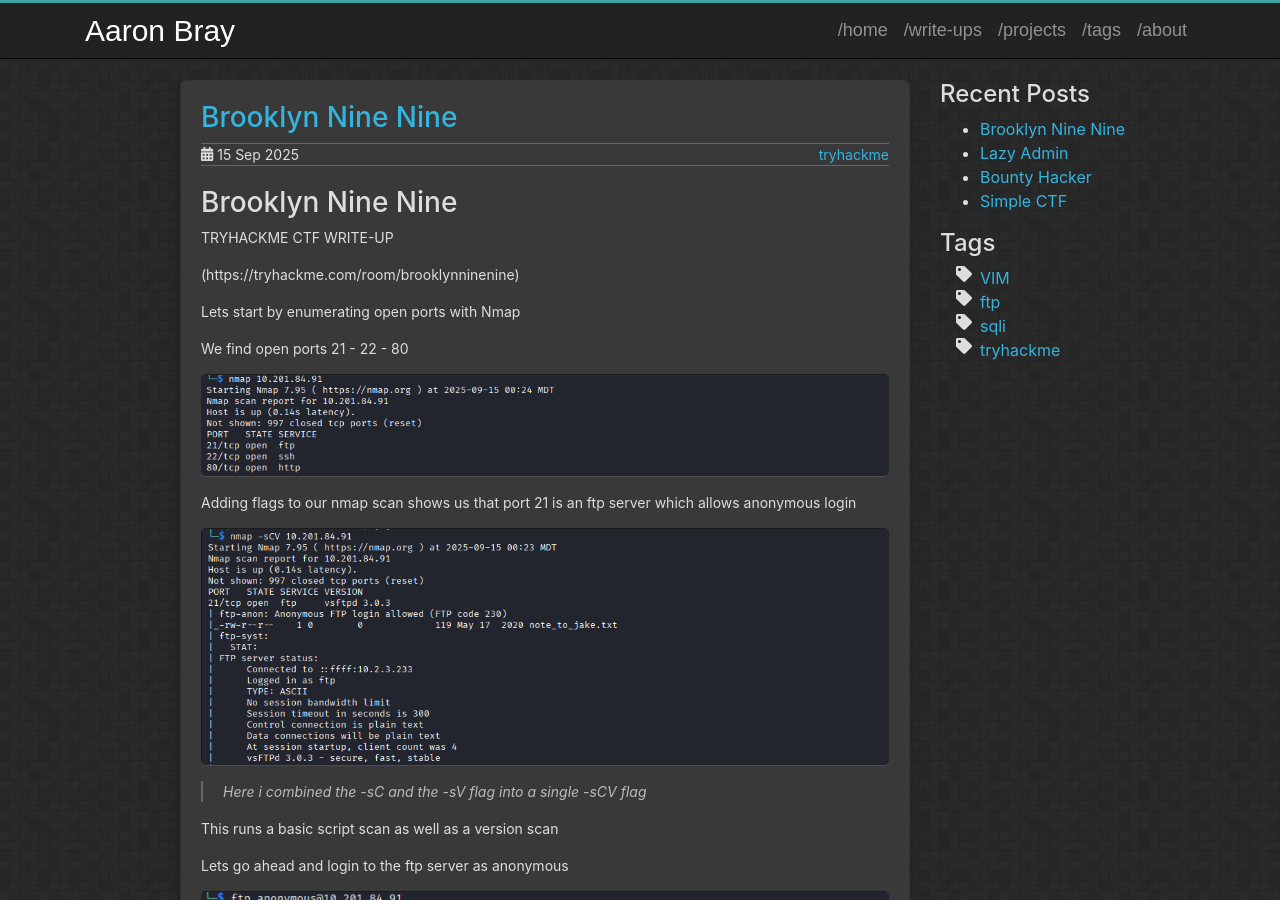
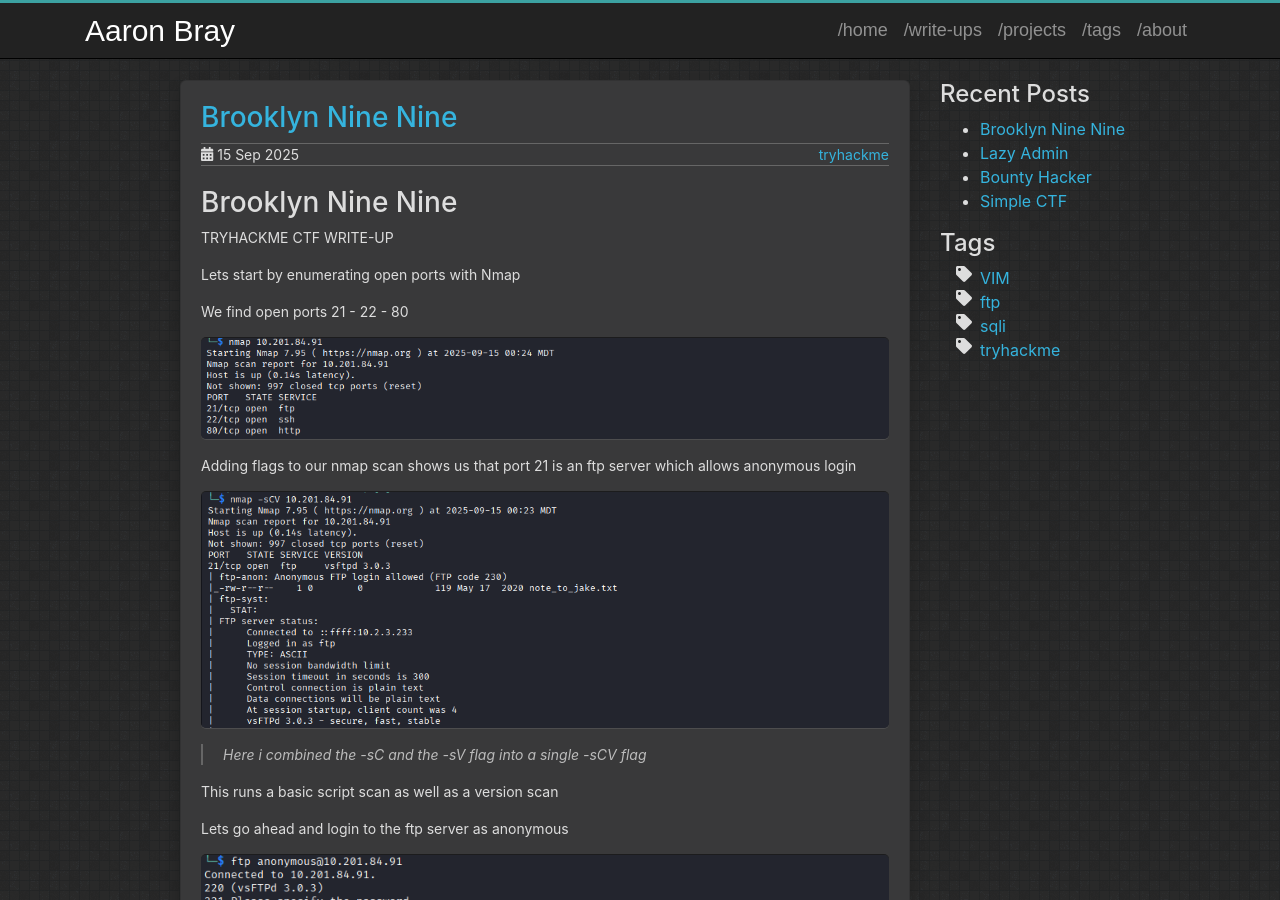
Before and after one commit to AaronBray/AaronBray.github.io, a Jekyll site: the page built from _posts/2025-09-15-Brooklyn_9_9.md, in a window 1280 px wide and 900 px high. Built offline with Jekyll 4.4.1, drawn with Linux system fonts in a browser that asks for light colours.

Commit message:
Update 2025-09-15-Brooklyn_9_9.md

```diff
--- a/_posts/2025-09-15-Brooklyn_9_9.md
+++ b/_posts/2025-09-15-Brooklyn_9_9.md
@@ -10,7 +10,7 @@ comments: false
 # Brooklyn Nine Nine
 TRYHACKME CTF WRITE-UP
 
-(https://tryhackme.com/room/brooklynninenine)
+[](https://tryhackme.com/room/brooklynninenine)
 
 
 
```
